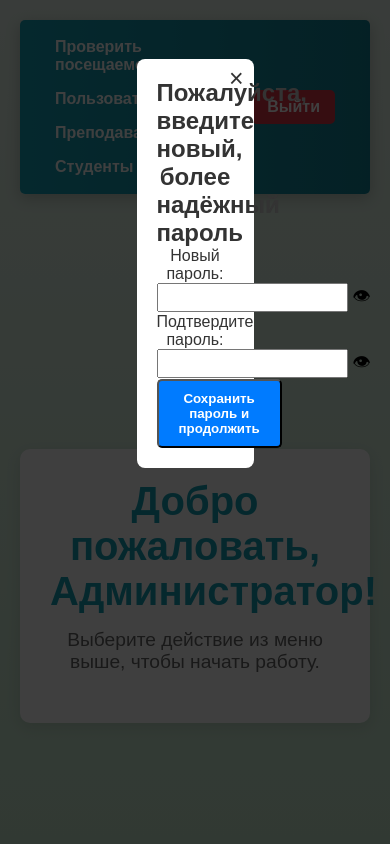
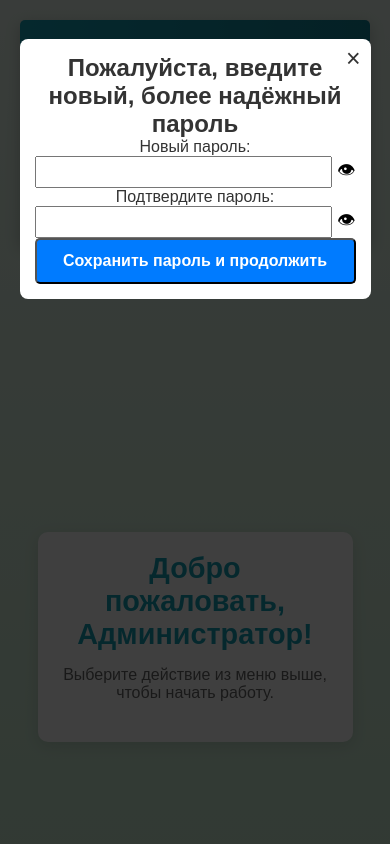
Before and after one commit to igor-kralichev/face_recognition_students, a Flask app: page /auth/admin/hello in a window 390 px wide. Run offline with Flask 3, Linux system fonts and the light colour scheme; a user stored in the database is signed in; some libraries are stand-ins or nearby versions.

Commit message:
Adapting to smartphones

```diff
--- a/app/models/group.py
+++ b/app/models/group.py
@@ -3,4 +3,4 @@
 class Group(db.Model):
     __tablename__ = 'groups'
     id = db.Column(db.Integer, primary_key=True)
-    groupname = db.Column(db.String(255), nullable=False)
+    groupname = db.Column(db.String(10), nullable=False)
--- a/app/static/css/styles_admin.css
+++ b/app/static/css/styles_admin.css
@@ -667,28 +667,94 @@
 
 /* ===== Адаптивность для маленьких экранов ===== */
 @media (max-width: 768px) {
-    .filter-container {
-        flex-direction: column; /* Элементы в столбец */
-        align-items: stretch;
+    /* Навигационное меню */
+    .navbar {
+        flex-direction: column;
+        align-items: flex-start;
+        padding: 10px;
+    }
+    .nav-left, .nav-right {
+        width: 100%;
+        text-align: center;
+    }
+    .nav-left a, .nav-right a {
+        display: block;
+        margin: 5px 0;
     }
 
-    .filters {
-        width: 100%; /* Фильтры на всю ширину */
-        flex-direction: column; /* Фильтры в столбец */
-        gap: 15px; /* Расстояние между фильтрами */
+    /* Контейнеры */
+    .welcome-card {
+        max-width: 90%;
+        padding: 20px;
+    }
+    .welcome-title {
+        font-size: 1.8em;
+    }
+    .welcome-text {
+        font-size: 1em;
     }
 
-    .filter-item {
-        width: 100%; /* Каждый фильтр на всю ширину */
+    /* Таблицы */
+    table, #usersTable, #studentsTable, #teacherSubjectsTable, #usersTableDisplay, #createTable {
+        display: block;
+        overflow-x: auto;
+        white-space: nowrap;
     }
 
-    .filter-item select,
-    .filter-item input[type="date"] {
-        width: 100%; /* Элементы на всю ширину */
+    /* Формы и кнопки */
+    .form-group {
+        margin-bottom: 20px;
+    }
+    .form-group input, .form-group select {
+        font-size: 16px;
+        padding: 10px;
+    }
+    .button {
+        font-size: 16px;
+        padding: 12px 24px;
+        width: 100%;
+    }
+    #rowCount {
+        width: 100%;
+    }
+    .filter-container, .mode-switcher, .button-group {
+        flex-direction: column;
+        align-items: stretch;
+        gap: 10px;
+    }
+    .filters {
+        width: 100%;
+        flex-direction: column;
+        gap: 15px;
+    }
+    .filter-item {
+        width: 100%;
+    }
+    .filter-item select, .filter-item input[type="date"] {
+        width: 100%;
+        font-size: 16px;
+    }
+    .export-button, .mode-switcher button, .button-group .button {
+        margin-top: 10px;
+        width: 100%;
+        font-size: 16px;
     }
 
-    .export-button {
-        margin-top: 15px; /* Отступ сверху */
-        width: 100%; /* Кнопка на всю ширину */
+    /* Модальные окна */
+    .modal-content {
+        width: 90%;
+        margin: 10% auto;
+        padding: 15px;
+    }
+    .password-container input {
+        font-size: 16px;
+    }
+
+    /* Читаемость текста */
+    body {
+        font-size: 16px;
+    }
+    h1, h2, h3 {
+        font-size: 24px;
     }
 }
--- a/app/templates/teacher_attendance.html
+++ b/app/templates/teacher_attendance.html
@@ -54,6 +54,7 @@
             <button id="startBtn" class="button start-button">Старт</button>
             <button id="pauseBtn" class="button pause-button">Пауза</button>
             <button id="stopBtn" class="button stop-button">Стоп</button>
+            <button id="switchCameraBtn" class="button" style="display: none;">Сменить камеру</button>
         </div>
         <div id="status" class="status-box"></div>
         <hr class="divider">
@@ -81,7 +82,7 @@
                 <th>ФИО студента</th>
 
 
- <th>Посетил занятие</th>
+                <th>Посетил занятие</th>
             </tr>
             </thead>
             <tbody>
--- a/app/views/teacher.py
+++ b/app/views/teacher.py
@@ -258,7 +258,8 @@
     """
     teacher_subjects = Teacher.query.filter_by(id_user=current_user.id).all()
     subjects = [{'id': t.lesson.id, 'name': t.lesson.lesson} for t in teacher_subjects]
-    groups = Group.query.all()
+    # Фильтруем группы, у которых есть хотя бы один студент
+    groups = Group.query.join(Student, Group.id == Student.group_id).distinct().all()
     groups_data = [{'id': g.id, 'groupname': g.groupname} for g in groups]
 
     return render_template(
```
Also changed, not shown: app/static/css/styles_teacher.css (+85 -0 lines), app/static/js/admin_students.js (+24 -2 lines), app/static/js/teacher_attendance.js (+36 -0 lines).
